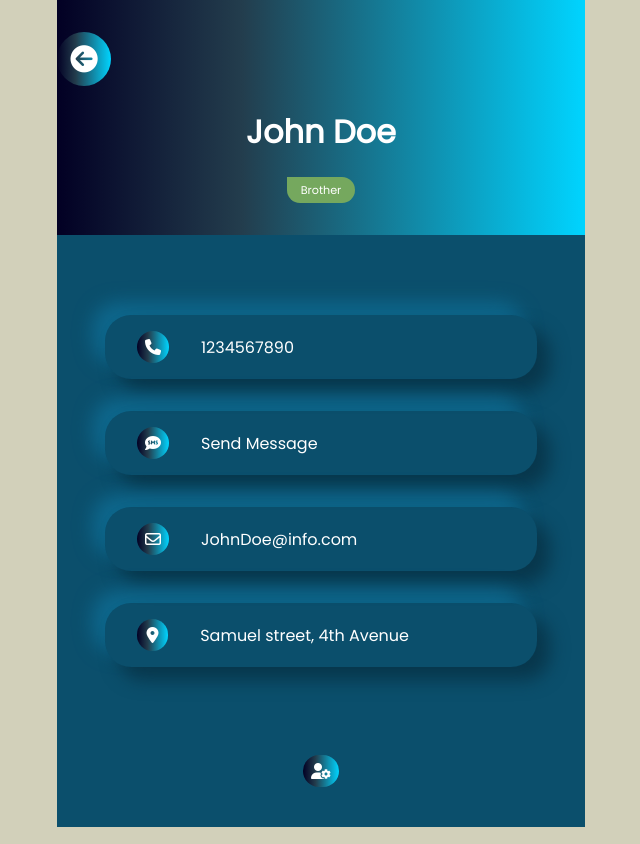
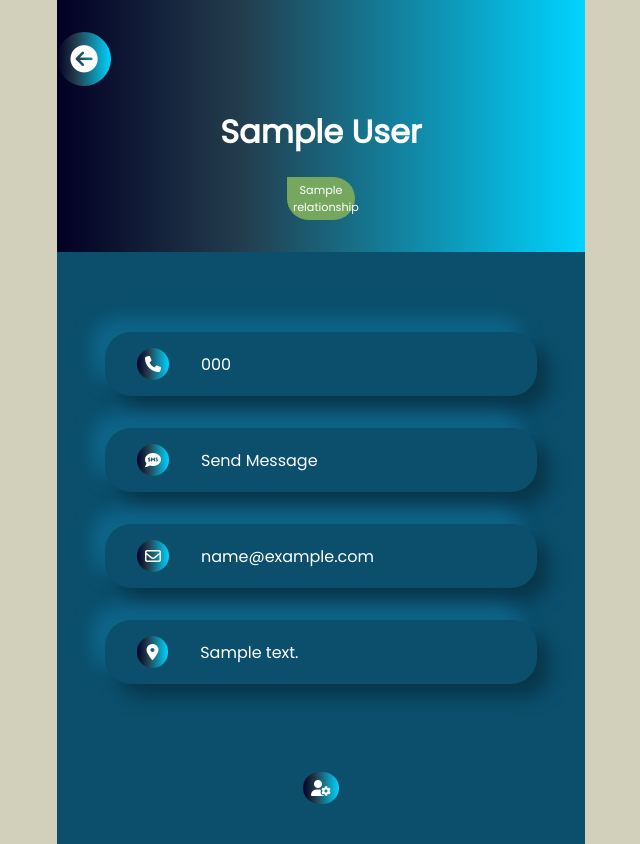
Before and after one commit to codetipster/Contact-Manager, a Django app: template contactapp/templates/contactsProfile.html in a window 1280 px wide. Shown: the whole page, without its empty margins (319-959 px from the left). Run offline with Django 3.2, Linux system fonts and the light colour scheme; the template is opened without the code that fills it: most values are stand-ins (such as "Sample title", 1, 10 or a date in 2020); some libraries are stand-ins or nearby versions.

Commit message:
pages are made dynamic

```diff
--- a/contactapp/contact/urls.py
+++ b/contactapp/contact/urls.py
@@ -2,5 +2,6 @@ from django.urls import path
 from . import views
 urlpatterns = [
     path('', views.index, name='index'),
-    path('add-contact/', views.addContact, name='add-contact')
+    path('add-contact/', views.addContact, name='add-contact'),
+    path('profile/<str:pk>', views.contactProfile, name='profile')
 ]
--- a/contactapp/contact/views.py
+++ b/contactapp/contact/views.py
@@ -18,3 +18,8 @@ def addContact(request):
         new_contact.save()
         return redirect('/')
     return render(request, 'new.html')
+
+
+def contactProfile(request, pk):
+    contact = Contact.objects.get(id=pk)
+    return render(request, 'contactsProfile.html', {'contact': contact})
--- a/contactapp/templates/contactsProfile.html
+++ b/contactapp/templates/contactsProfile.html
@@ -13,19 +13,19 @@
 <body>
     <div class="container">
         <header class="hero">
-            <a href="index.html">
+            <a href="{% url 'index' %}">
                 <i class="fas fa-arrow-circle-left back-btn icon-gradient"></i>
             </a>
             <div class="hero-info">
-                <h1 class="name">John Doe</h1>
-                <p class="relationship">Brother</p>
+                <h1 class="name">{{ contact.full_name }}</h1>
+                <p class="relationship">{{ contact.relationship }}</p>
             </div>
         </header>
 
         <section class="contact-info">
             <div class="info-line">
                 <i class="fas fa-phone icon-gradient"></i>
-                <p class="phone-number">1234567890</p>
+                <p class="phone-number">{{ contact.phone_model }}</p>
             </div>
 
             <div class="info-line">
@@ -35,12 +35,12 @@
 
             <div class="info-line">
                 <i class="far fa-envelope icon-gradient"></i>
-                <p class="email">JohnDoe@info.com</p>
+                <p class="email">{{ contact.email }}</p>
             </div>
 
             <div class="info-line">
                 <i id="location" class="fas fa-map-marker-alt icon-gradient"></i>
-                <p class="address">Samuel street, 4th Avenue</p>
+                <p class="address">{{ contact.address }}</p>
             </div>
         </section>
 
--- a/contactapp/templates/index.html
+++ b/contactapp/templates/index.html
@@ -34,7 +34,7 @@
         <section class="contacts-library">
             <ul class="contacts-list">
                 {% for contact in contacts reversed %}
-                <a href="contactsProfile.html">
+                <a href="{% url 'profile' contact.id %}">
                     <div class="contact-section">
                         <li class="list-item">
                             <p class="contact-name">{{ contact.full_name | title }}</p>
```
Also changed, not shown: contactapp/db.sqlite3.
